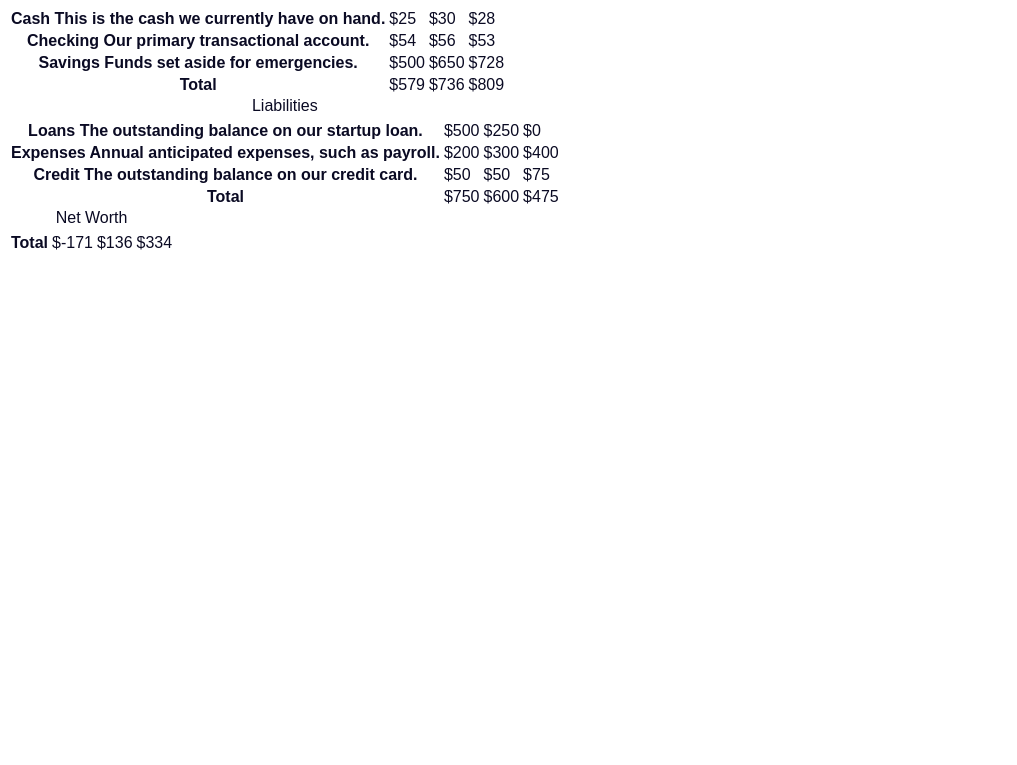
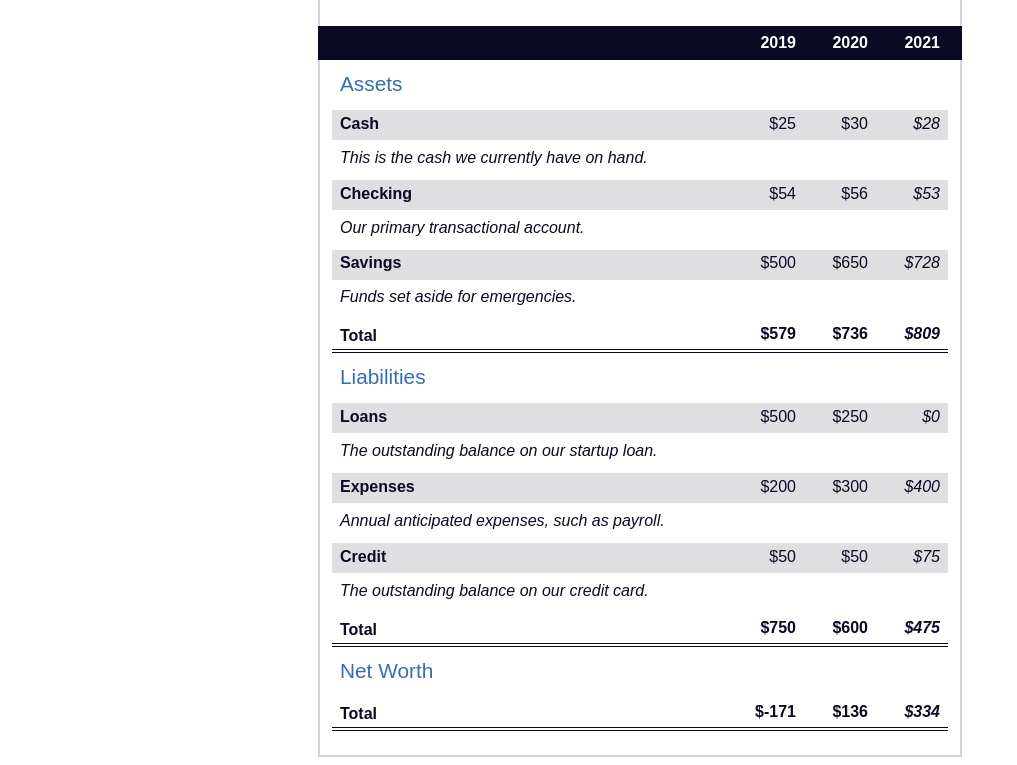
Before and after one commit to MrCompSc1/Responsive-Web-Design, a plain HTML site: page BalanceSheet/index.html in a window 1280 px wide. Shown: the part 101-866 px from the top of the page, without its empty margins (0-1017 px from the left). Before the commit the page ends 800 px from the top, so only its background shows below. Drawn offline with Linux system fonts and the light colour scheme.

Commit message:
Finished balance sheet

```diff
--- a/BalanceSheet/styles.css
+++ b/BalanceSheet/styles.css
@@ -1,15 +1,15 @@
 span[class~="sr-only"] {
-    border: 0;
-    clip: rect(1px, 1px, 1px, 1px);
-    clip-path: inset(50%);
-    -webkit-clip-path: inset(50%);
-    height: 1px;
-    width: 1px;
-    position: absolute;
-    overflow: hidden;
-    white-space: nowrap;
-    padding: 0;
-    margin: -1px;
+    border: 0 !important;
+    clip: rect(1px, 1px, 1px, 1px) !important;
+    clip-path: inset(50%) !important;
+    -webkit-clip-path: inset(50%) !important;
+    height: 1px !important;
+    width: 1px !important;
+    position: absolute !important;
+    overflow: hidden !important;
+    white-space: nowrap !important;
+    padding: 0 !important;
+    margin: -1px !important;
 }
 
 html {
@@ -20,3 +20,133 @@ body {
     font-family: sans-serif;
     color: #0a0a23;
 }
+
+h1 {
+    max-width: 37.25rem;
+    margin: 0 auto;
+    padding: 1.5rem 1.25rem;
+}
+
+h1 .flex {
+    display: flex;
+    flex-direction: column-reverse;
+    gap: 1rem;
+}
+
+h1 .flex span:first-of-type {
+    font-size: 0.7em;
+}
+
+h1 .flex span:last-of-type {
+    font-size: 1.2em;
+}
+
+section {
+    max-width: 40rem;
+    margin: 0 auto;
+    border: 2px solid #d0d0d5;
+}
+
+#years {
+    display: flex;
+    justify-content: flex-end;
+    position: sticky;
+    top: 0;
+    background: #0a0a23;
+    color: #fff;
+    z-index: 999;
+    padding: 0.5rem calc(1.25rem + 2px) 0.5rem 0;
+    margin: 0 -2px;
+}
+
+#years span[class] {
+    font-weight: bold;
+    width: 4.5rem;
+    text-align: right;
+}
+
+.table-wrap {
+    padding: 0 0.75rem 1.5rem 0.75rem;
+}
+
+table {
+    border-collapse: collapse;
+    border: 0;
+    width: 100%;
+    position: relative;
+    margin-top: 3rem;
+}
+
+table caption {
+    color: #356eaf;
+    font-size: 1.3em;
+    font-weight: normal;
+    position: absolute;
+    top: -2.25rem;
+    left: 0.5rem;
+}
+
+tbody td {
+    width: 100vw;
+    min-width: 4rem;
+    max-width: 4rem;
+}
+
+tbody th {
+    width: calc(100% - 12rem);
+}
+
+tr[class="total"] {
+    border-bottom: 4px double #0a0a23;
+    font-weight: bold;
+}
+
+tr[class="total"] th {
+    text-align: left;
+    padding: 0.5rem 0 0.25rem 0.5rem;
+}
+
+tr.total td {
+    text-align: right;
+    padding: 0 0.25rem;
+}
+
+tr.total td:nth-of-type(3) {
+    padding-right: 0.5rem;
+}
+
+tr.total:hover {
+    background-color: #99c9ff;
+}
+
+td.current {
+    font-style: italic;
+}
+
+tr.data {
+    background-image: linear-gradient(to bottom, #dfdfe2 1.845rem, white 1.845rem);
+}
+
+tr.data th {
+    text-align: left;
+    padding-top: 0.3rem;
+    padding-left: 0.5rem;
+}
+
+tr.data th .description {
+    display: block;
+    font-weight: normal;
+    font-style: italic;
+    padding: 1rem 0 0.75rem;
+    margin-right: -13.5rem;
+}
+
+tr.data td {
+    vertical-align: top;
+    padding: 0.3rem 0.25rem 0;
+    text-align: right;
+}
+
+tr.data td:last-of-type {
+    padding-right: 0.5rem;
+}
```
